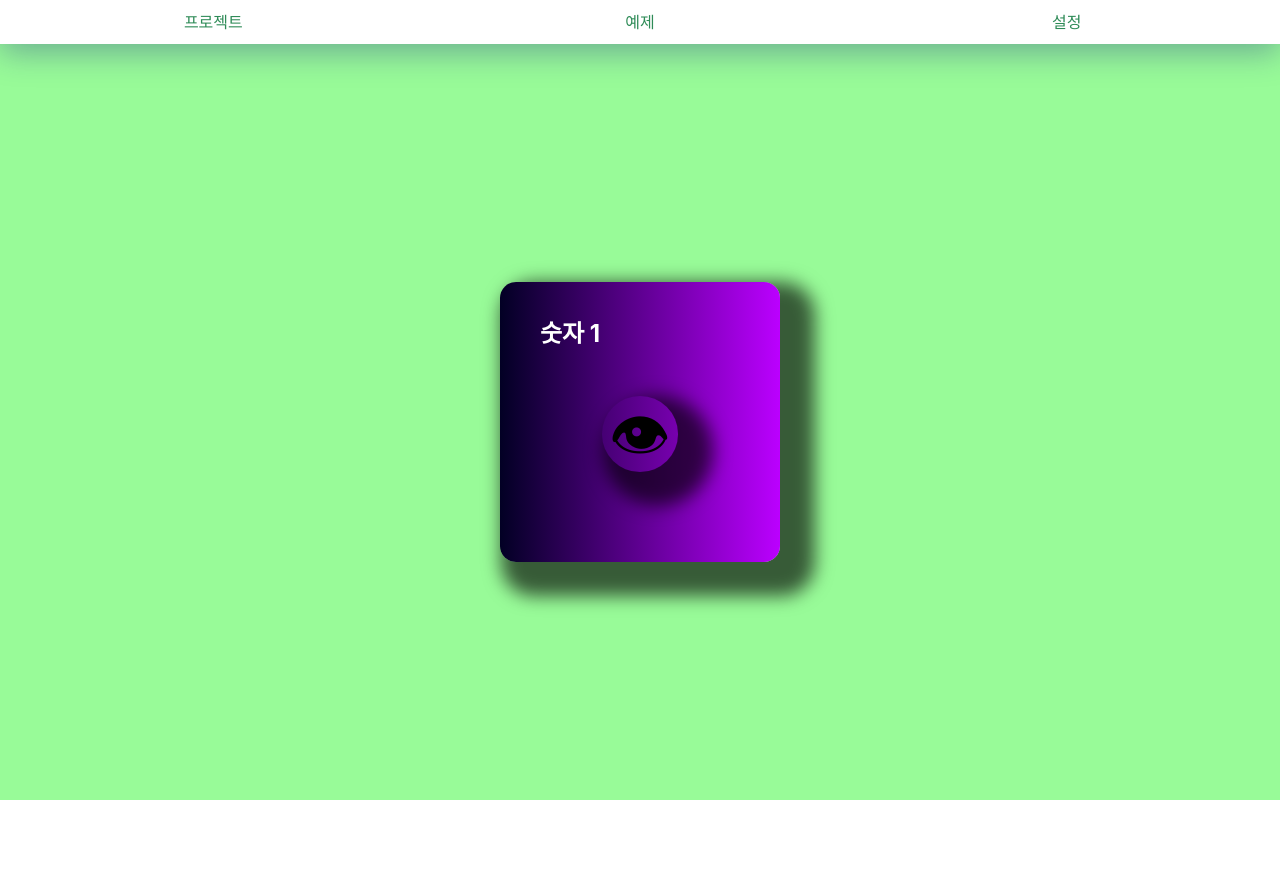
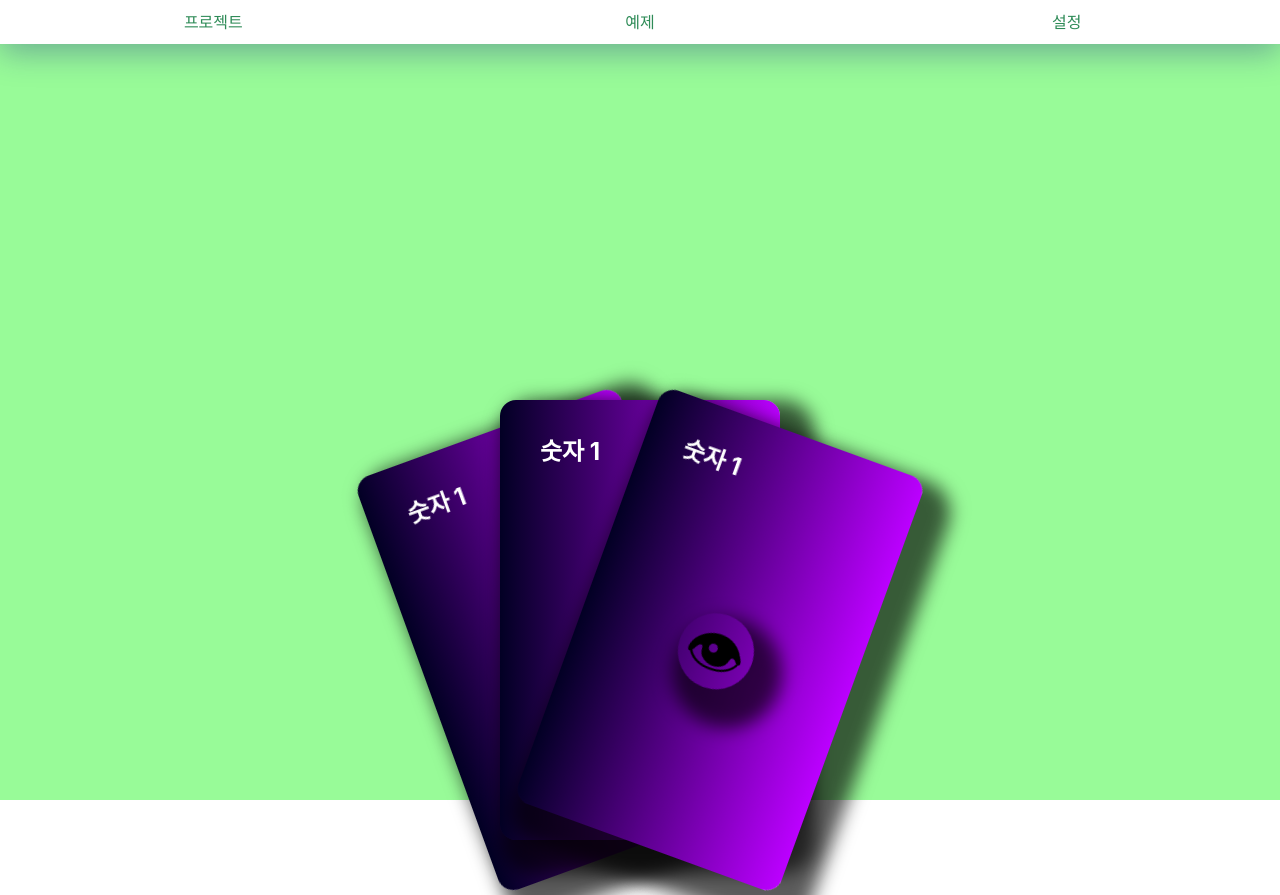
Before and after one commit to se-ul/ux-prototyping-playground, a React (Create React App) app: page /projects/cheolee in a window 1280 px wide. Before the commit the page ends 800 px from the top, so only its background shows below. Built offline with nearby package versions, Linux system fonts and the light colour scheme.

Commit message:
카드 선택 구현

```diff
--- /dev/null
+++ b/src/projects/cheolee/Card.tsx
@@ -0,0 +1,39 @@
+import { motion } from "framer-motion";
+import React from "react";
+
+export const Card: React.FC = () => {
+  // input
+
+  // data
+
+  // ui
+  return (
+    <motion.div
+      className="cheolee-card"
+      initial={{
+        background:
+          "linear-gradient(90deg, rgba(2,0,36,1) 0%, rgba(187,0,255,1) 100%)",
+      }}
+      whileHover={{
+        background:
+          "linear-gradient(180deg, rgba(255,0,36,1) 0%, rgba(187,0,255,1) 100%)",
+      }}
+      whileTap={{
+        scale: 0.9,
+        background:
+          "linear-gradient(270deg, rgba(255,0,36,1) 0%, rgba(187,0,255,1) 100%)",
+      }}
+      transition={{
+        type: "spring",
+        stiffness: 400,
+        damping: 30,
+        mass: 1,
+      }}
+    >
+      <div className="cheolee-number">숫자 1</div>
+      <div className="cheolee-emoji-container">
+        <div className="cheolee-emoji">👁</div>
+      </div>
+    </motion.div>
+  );
+};
--- a/src/projects/cheolee/Cheolee.css
+++ b/src/projects/cheolee/Cheolee.css
@@ -1,4 +1,5 @@
 .cheolee-container {
+  position: relative;
   min-height: 100%;
   background-color: palegreen;
 
@@ -7,12 +8,12 @@
   justify-content: center;
 }
 
-.cheolee-dice {
+.cheolee-card {
   padding: 40px;
   border-radius: 16px;
   box-shadow: 18px 17px 18px 17px rgba(0, 0, 0, 0.64);
   width: 200px;
-  height: 200px;
+  height: 360px;
 
   display: flex;
   flex-direction: column;
@@ -39,3 +40,20 @@
   border-radius: 50%;
   padding: 8px;
 }
+
+.cheolee-card-container {
+  position: absolute;
+  bottom: -60px;
+}
+
+.cheolee-card-container-1 {
+  z-index: 1;
+}
+
+.cheolee-card-container-2 {
+  z-index: 2;
+}
+
+.cheolee-card-container-3 {
+  z-index: 3;
+}
--- a/src/projects/cheolee/Cheolee.tsx
+++ b/src/projects/cheolee/Cheolee.tsx
@@ -1,6 +1,7 @@
 import { motion } from "framer-motion";
-import React, { useRef } from "react";
+import React, { useRef, useState } from "react";
 import { useMouse } from "react-use";
+import { Card } from "./Card";
 import "./Cheolee.css";
 
 export const Cheolee: React.FC = () => {
@@ -9,36 +10,48 @@ export const Cheolee: React.FC = () => {
   const { elX, elY } = useMouse(ref);
 
   // data
+  const [selectedCard, setSelectedCard] = useState(-1);
 
   // ui
   return (
     <div ref={ref} className="cheolee-container">
       <motion.div
-        className="cheolee-dice"
-        initial={{
-          background:
-            "linear-gradient(90deg, rgba(2,0,36,1) 0%, rgba(187,0,255,1) 100%)",
+        className="cheolee-card-container cheolee-card-container-1"
+        animate={{
+          x: -80,
+          y: selectedCard === 0 ? -300 : 0,
+          scale: selectedCard === 0 ? 1.2 : 1,
+          rotateZ: -20,
+          zIndex: selectedCard === 0 ? 10 : undefined,
         }}
-        whileHover={{
-          background:
-            "linear-gradient(180deg, rgba(255,0,36,1) 0%, rgba(187,0,255,1) 100%)",
+        onClick={() => setSelectedCard(0)}
+      >
+        <Card></Card>
+      </motion.div>
+      <motion.div
+        className="cheolee-card-container cheolee-card-container-2"
+        animate={{
+          y: selectedCard === 1 ? -300 : -20,
+          scale: selectedCard === 1 ? 1.2 : 1,
+          rotateZ: 0,
+          zIndex: selectedCard === 1 ? 10 : undefined,
         }}
-        whileTap={{
-          scale: 0.9,
-          background:
-            "linear-gradient(270deg, rgba(255,0,36,1) 0%, rgba(187,0,255,1) 100%)",
+        onClick={() => setSelectedCard(1)}
+      >
+        <Card></Card>
+      </motion.div>
+      <motion.div
+        className="cheolee-card-container cheolee-card-container-3"
+        animate={{
+          x: 80,
+          y: selectedCard === 2 ? -300 : 0,
+          scale: selectedCard === 2 ? 1.2 : 1,
+          rotateZ: 20,
+          zIndex: selectedCard === 2 ? 10 : undefined,
         }}
-        transition={{
-          type: "spring",
-          stiffness: 400,
-          damping: 30,
-          mass: 1,
-        }}
+        onClick={() => setSelectedCard(2)}
       >
-        <div className="cheolee-number">숫자 1</div>
-        <div className="cheolee-emoji-container">
-          <div className="cheolee-emoji">👁</div>
-        </div>
+        <Card></Card>
       </motion.div>
     </div>
   );
```
